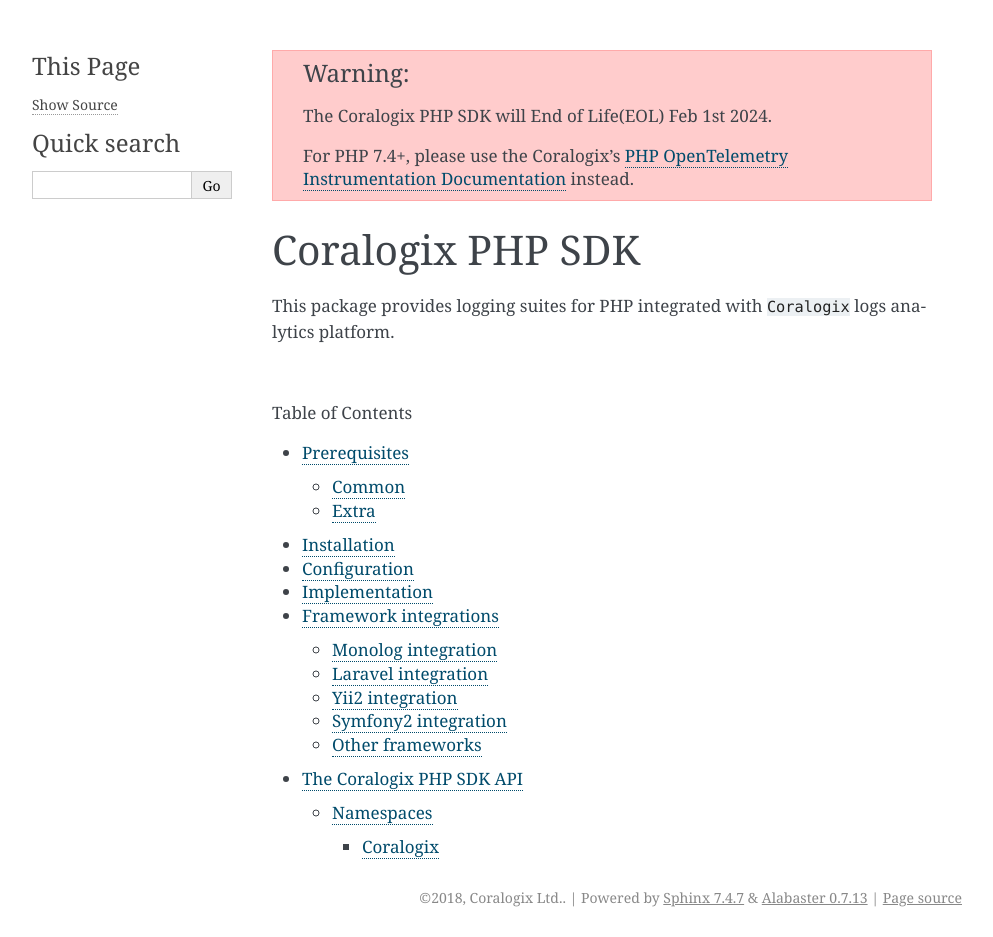
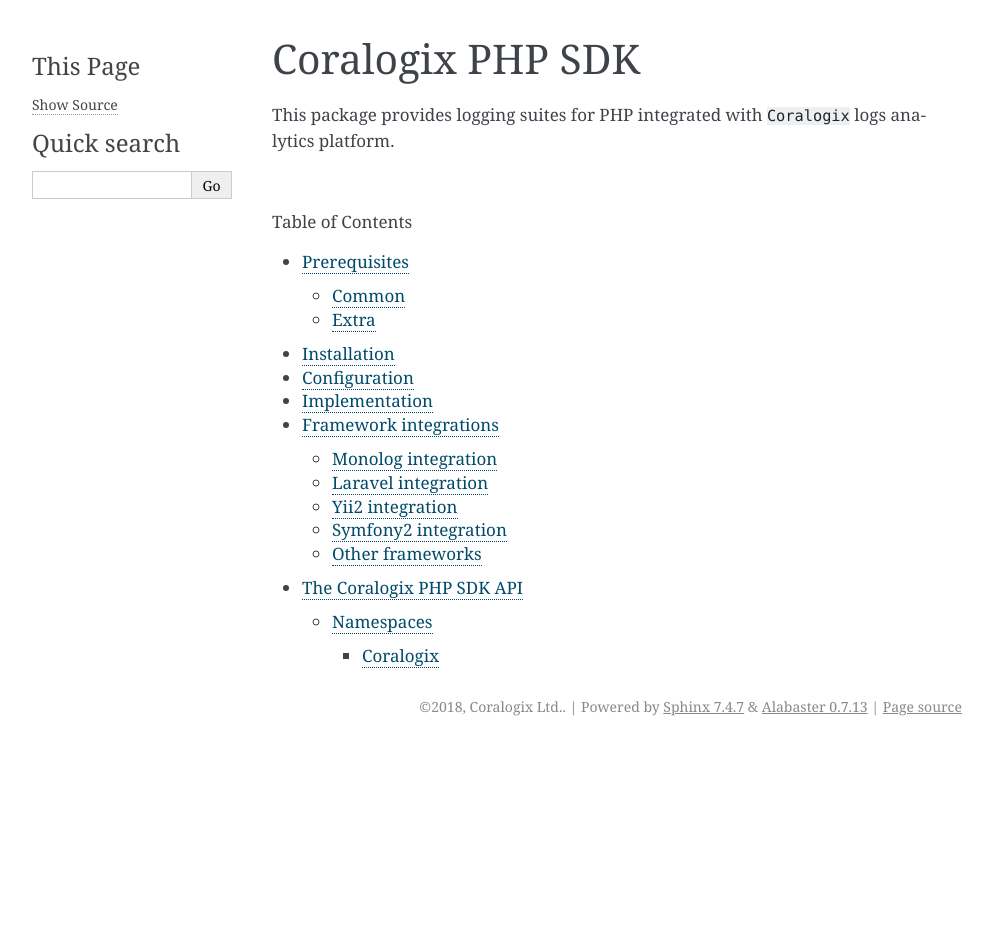
Before and after one commit to coralogix/php-coralogix-sdk, a Sphinx documentation site: the page built from docs/index.rst, in a window 1280 px wide. Shown: the whole page, without its empty margins (148-1141 px from the left). Built offline with Sphinx 7.4.7, drawn with Linux system fonts in a browser that asks for light colours; after the commit the page ends 900 px from its top, so only the background shows below that; some of the changed lines change nothing that is shown.

```diff
--- a/docs/conf.py
+++ b/docs/conf.py
@@ -23,9 +23,9 @@
 pygments_style = 'sphinx'
 todo_include_todos = False
 
-rst_prolog = """
-.. warning::
-   | The Coralogix PHP SDK will End of Life(EOL) Feb 1st 2024.
+# rst_prolog = """
+# .. warning::
+#    | The Coralogix PHP SDK will End of Life(EOL) Feb 1st 2024.
 
-   | For PHP 7.4+, please use the Coralogix's `PHP OpenTelemetry Instrumentation Documentation <https://coralogix.com/docs/php-opentelemetry-instrumentation/>`_ instead.
-"""
+#    | For PHP 7.4+, please use the Coralogix's `PHP OpenTelemetry Instrumentation Documentation <https://coralogix.com/docs/php-opentelemetry-instrumentation/>`_ instead.
+# """
```
